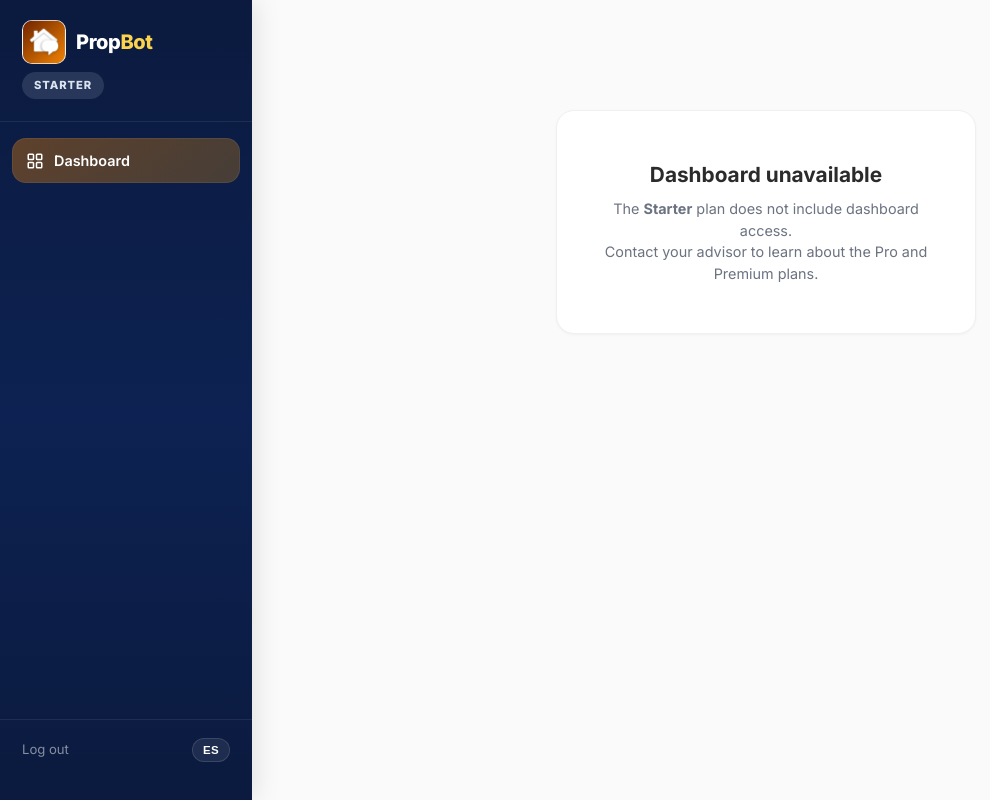
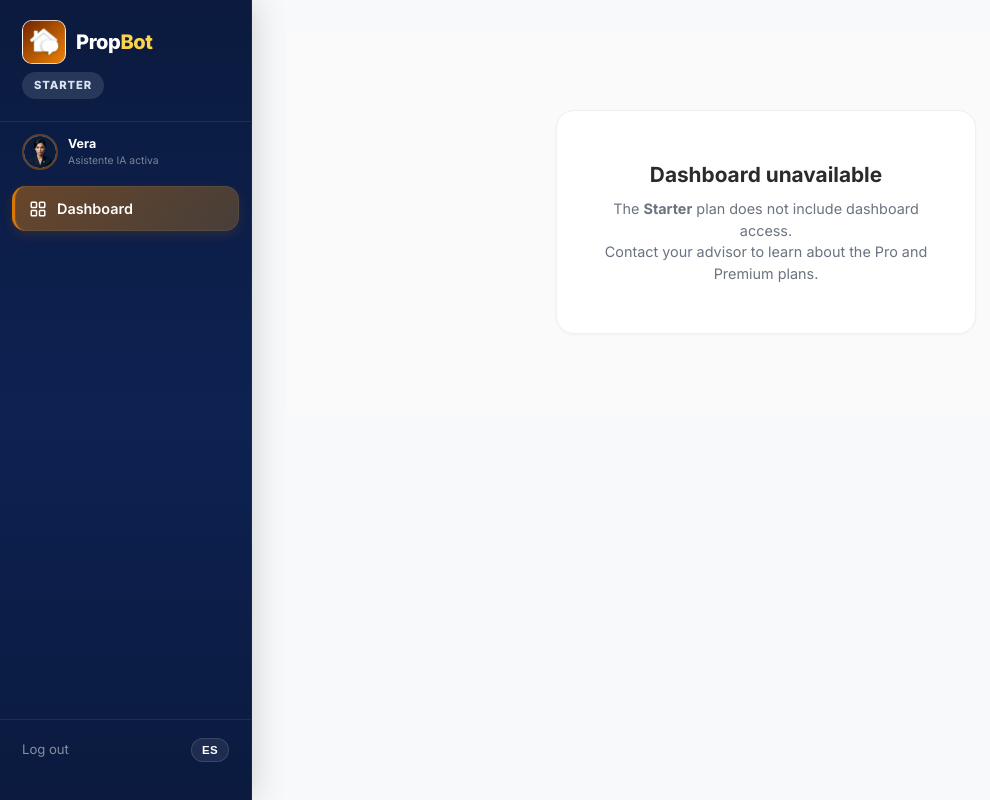
Before and after one commit to sanchezcande/RealStateBotWA, a Flask app: page /dashboard in a window 1280 px wide. Shown: the whole page, without its empty margins (0-990 px from the left). Run offline with Flask 3, Linux system fonts and the light colour scheme; the visitor is signed in with stand-in values (Sample User, id 1); parts of the project's set-up code (start-up, migrations or seed data) failed here and were passed over.

Commit message:
frontend

```diff
--- a/static/css/dashboard.css
+++ b/static/css/dashboard.css
@@ -2,7 +2,7 @@
 * { box-sizing: border-box; margin: 0; padding: 0; }
 body {
   font-family: "Inter", -apple-system, BlinkMacSystemFont, "Segoe UI", Roboto, sans-serif;
-  background: #ffffff;
+  background: #f8f9fb;
   color: #2B2B2B; line-height: 1.5;
 }
 
@@ -31,7 +31,8 @@ body {
   display: flex; flex-direction: column; padding: 20px 0;
   position: fixed; top: 0; left: 0; bottom: 0; z-index: 100;
   transition: transform .25s ease;
-  box-shadow: 4px 0 24px rgba(0,0,0,.1);
+  box-shadow: 4px 0 30px rgba(0,0,0,.15);
+  border-right: 1px solid rgba(255,255,255,.04);
 }
 .sidebar-header {
   padding: 0 22px 22px;
@@ -70,8 +71,9 @@ img.logo-icon {
 .nav-links li a:hover { color: #fff; background: rgba(255,255,255,.08); }
 .nav-links li a.active {
   color: #fff;
-  background: linear-gradient(135deg, rgba(217,119,6,.4), rgba(245,158,11,.25));
-  box-shadow: inset 0 0 0 1px rgba(255,255,255,.06);
+  background: linear-gradient(135deg, rgba(217,119,6,.45), rgba(245,158,11,.25));
+  box-shadow: inset 0 0 0 1px rgba(255,255,255,.06), 0 4px 12px rgba(217,119,6,.15);
+  border-left: 3px solid #D97706;
 }
 .nav-links svg { width: 18px; height: 18px; flex-shrink: 0; }
 
--- a/static/js/landing.js
+++ b/static/js/landing.js
@@ -73,7 +73,7 @@ document.addEventListener("DOMContentLoaded", function () {
     const p = platformColors[activeTab];
     let html = `<div class="chat-bubble-in pb-bubble ${isUser ? "user" : "bot"}" style="animation-delay:0s">`;
     if (!isUser) {
-      html += `<div class="pb-bubble-avatar" style="background:linear-gradient(135deg,${p.color},${p.dark})"><i class="fa-solid fa-robot"></i></div>`;
+      html += `<div class="pb-bubble-avatar" style="padding:0;overflow:hidden"><img src="/static/img/Avatar.png" alt="Vera" style="width:100%;height:100%;object-fit:cover;border-radius:50%"></div>`;
     }
     html += `<div class="pb-bubble-content">${msg.text.replace(/\n/g, "<br>")}<span class="pb-bubble-time">${getTimeStr()}</span></div></div>`;
     return html;
@@ -82,8 +82,8 @@ document.addEventListener("DOMContentLoaded", function () {
   function renderTyping() {
     const p = platformColors[activeTab];
     return `<div class="pb-typing">
-      <div class="pb-bubble-avatar" style="width:32px;height:32px;border-radius:50%;background:linear-gradient(135deg,${p.color},${p.dark});display:flex;align-items:center;justify-content:center;font-size:.9rem;color:#fff;flex-shrink:0">
-        <i class="fa-solid fa-robot"></i>
+      <div style="width:32px;height:32px;border-radius:50%;overflow:hidden;flex-shrink:0">
+        <img src="/static/img/Avatar.png" alt="Vera" style="width:100%;height:100%;object-fit:cover;border-radius:50%">
       </div>
       <div class="pb-typing-dots">●●●</div>
     </div>`;
--- a/templates/base.html
+++ b/templates/base.html
@@ -25,6 +25,13 @@
       </div>
       {% if branch %}<span class="branch-badge">{{ branch }}</span>{% endif %}
       <span class="plan-badge plan-{{ plan }}">{{ plan | upper }}</span>
+    </div>
+    <div style="padding:12px 22px 0;display:flex;align-items:center;gap:10px">
+      <img src="/static/img/Avatar.png" alt="Vera" width="36" height="36" style="border-radius:50%;object-fit:cover;border:2px solid rgba(217,119,6,.4)">
+      <div>
+        <div style="font-size:.78rem;font-weight:700;color:#fff">Vera</div>
+        <div style="font-size:.65rem;color:rgba(255,255,255,.45)">Asistente IA activa</div>
+      </div>
     </div>
     <ul class="nav-links">
       <li><a href="/dashboard?token={{ token }}" class="{% if active_page == 'dashboard' %}active{% endif %}">
```
Also changed, not shown: other parts of static/css/dashboard.css (+38 -21 lines), templates/landing.html (+5 -5 lines), static/img/Avatar.png (added).
